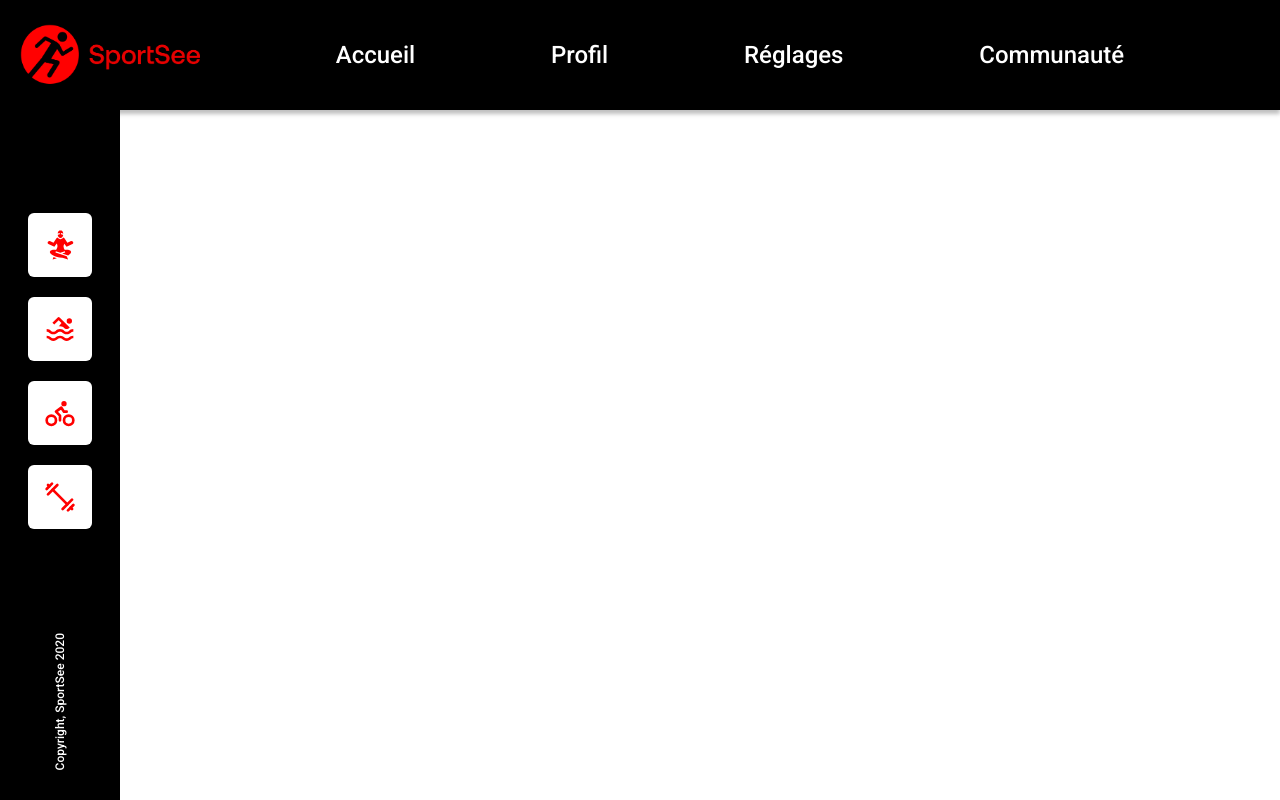
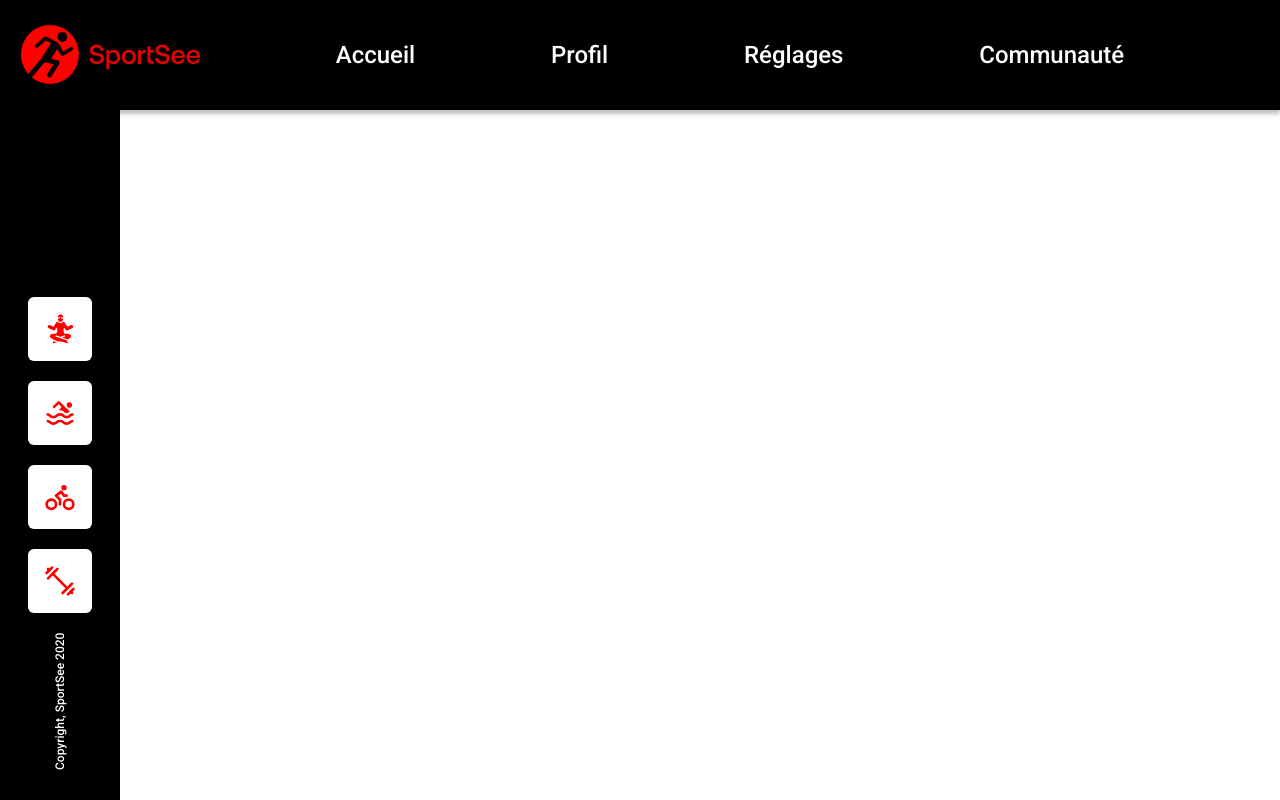
Before and after one commit to AymericFelisiak/front-end-sportsee, a React (Create React App) app: page / in a window 1280 px wide. Built offline with nearby package versions, Linux system fonts and the light colour scheme.

Commit message:
Style changes on copyright text

```diff
--- a/src/style/sass/components/_sidebar.scss
+++ b/src/style/sass/components/_sidebar.scss
@@ -3,7 +3,6 @@
     display: flex;
     position: relative;
     flex-direction: column;
-    justify-content: space-between;
     align-items: center;
     background-color: black;
     width: 120px;
@@ -32,8 +31,12 @@
     }
 
     .copyright {
-        margin-bottom: 30px;
+        display: flex;
+        position: absolute;
+        height: 100%;
+
         h3 {
+            margin-bottom: 30px;
             rotate: 180deg;
             color: white;
             writing-mode: vertical-lr;
```
